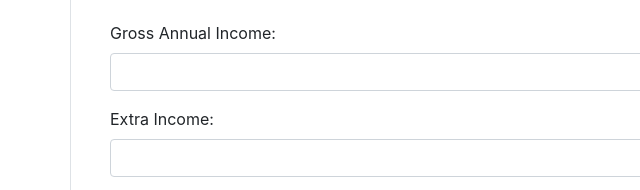
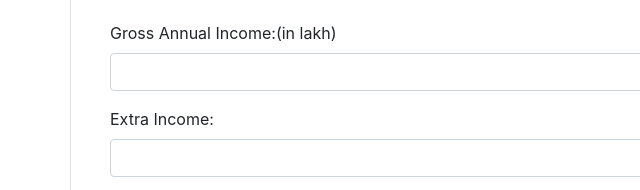
Before and after one commit to Dhatripathak/calci, a plain HTML site: page index.html in a window 1280 px wide. Shown: the part 220-410 px from the top of the page, 0-640 px from the left. Drawn offline with nearby package versions, Linux system fonts and the light colour scheme.

Commit message:
Update index.html

```diff
--- a/index.html
+++ b/index.html
@@ -24,7 +24,7 @@
         <h1 class="mb-4">Tax Calculator</h1>
         <form id="taxForm">
             <div class="form-group">
-                <label for="income">Gross Annual Income:</label>
+                <label for="income">Gross Annual Income:(in lakh)</label>
                 <input type="number" id="income" name="income" class="form-control" required>
                 <span class="error-icon"></span>
             </div>
```
